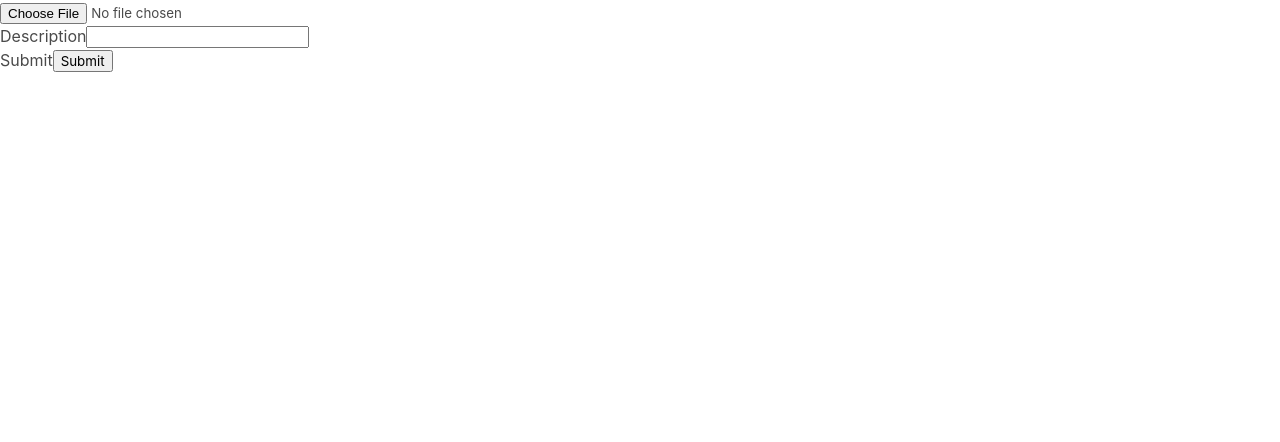
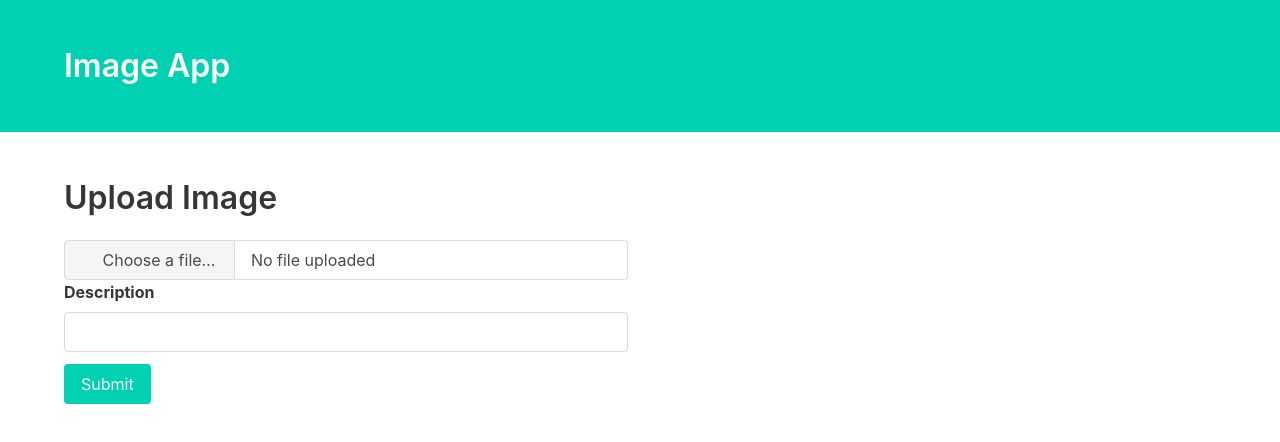
Before and after one commit to yusufkhan07/Crossover-ImageGalleryApp, an Angular app in the folder image-search-ui/: page / in a window 1280 px wide. Shown: the top 442 px of the page. Built offline with nearby package versions, Linux system fonts and the light colour scheme.

Commit message:
feat(upload-form-ui): updated ui of the form

```diff
--- a/image-search-ui/src/app/app.component.html
+++ b/image-search-ui/src/app/app.component.html
@@ -1,3 +1,17 @@
-<app-image-upload-form></app-image-upload-form>
-
+<section class="hero is-primary">
+  <div class="hero-body">
+    <div class="container">
+      <h1 class="title">Image App</h1>
+    </div>
+  </div>
+</section>
+<section class="section">
+  <div class="container">
+    <div class="columns">
+      <div class="column is-half">
+        <app-image-upload-form></app-image-upload-form>
+      </div>
+    </div>
+  </div>
+</section>
 <router-outlet></router-outlet>
--- a/image-search-ui/src/app/components/image-upload-form/image-upload-form.component.html
+++ b/image-search-ui/src/app/components/image-upload-form/image-upload-form.component.html
@@ -1,17 +1,27 @@
+<div class="container">
+  <h1 class="title">Upload Image</h1>
   <form (ngSubmit)="handleSubmit()">
     <app-image-upload [onChange]="handleFileChange"></app-image-upload>
 
-  <div>
-    <span>Description</span>
-    <input type="text" name="description" [(ngModel)]="description" />
+    <div class="field">
+      <label class="label">Description</label>
+      <div class="control">
+        <input
+          class="input"
+          type="text"
+          name="description"
+          [(ngModel)]="description"
+          placeholder=""
+        />
+      </div>
     </div>
 
     <div>
       <p>{{ status }}</p>
     </div>
 
-  <div>
-    <span>Submit</span>
-    <input type="submit" />
+    <div class="control">
+      <button class="button is-primary" type="submit">Submit</button>
     </div>
   </form>
+</div>
--- a/image-search-ui/src/app/components/image-upload/image-upload.component.html
+++ b/image-search-ui/src/app/components/image-upload/image-upload.component.html
@@ -1 +1,21 @@
-<input type="file" (change)="onChange($event.target.files)" />
+<div class="file has-name is-fullwidth">
+  <label class="file-label">
+    <input
+      class="file-input"
+      type="file"
+      (change)="
+        [
+          onChange($event.target.files),
+          setSelectedFileName($event.target.files)
+        ]
+      "
+    />
+    <span class="file-cta">
+      <span class="file-icon">
+        <i class="fas fa-upload"></i>
+      </span>
+      <span class="file-label"> Choose a file… </span>
+    </span>
+    <span class="file-name"> {{ fileName || "No file uploaded" }} </span>
+  </label>
+</div>
--- a/image-search-ui/src/app/components/image-upload/image-upload.component.ts
+++ b/image-search-ui/src/app/components/image-upload/image-upload.component.ts
@@ -8,7 +8,17 @@ import { Component, OnInit, Input } from '@angular/core';
 export class ImageUploadComponent implements OnInit {
   @Input() onChange: (files: FileList) => void;
 
+  fileName: string;
+
   constructor() {}
 
   ngOnInit(): void {}
+
+  setSelectedFileName = (files: FileList) => {
+    if (files && files.length > 0) {
+      this.fileName = files[0].name;
+    } else {
+      this.fileName = undefined;
+    }
+  };
 }
```
Lines whose indentation alone changed are shown as unchanged.
